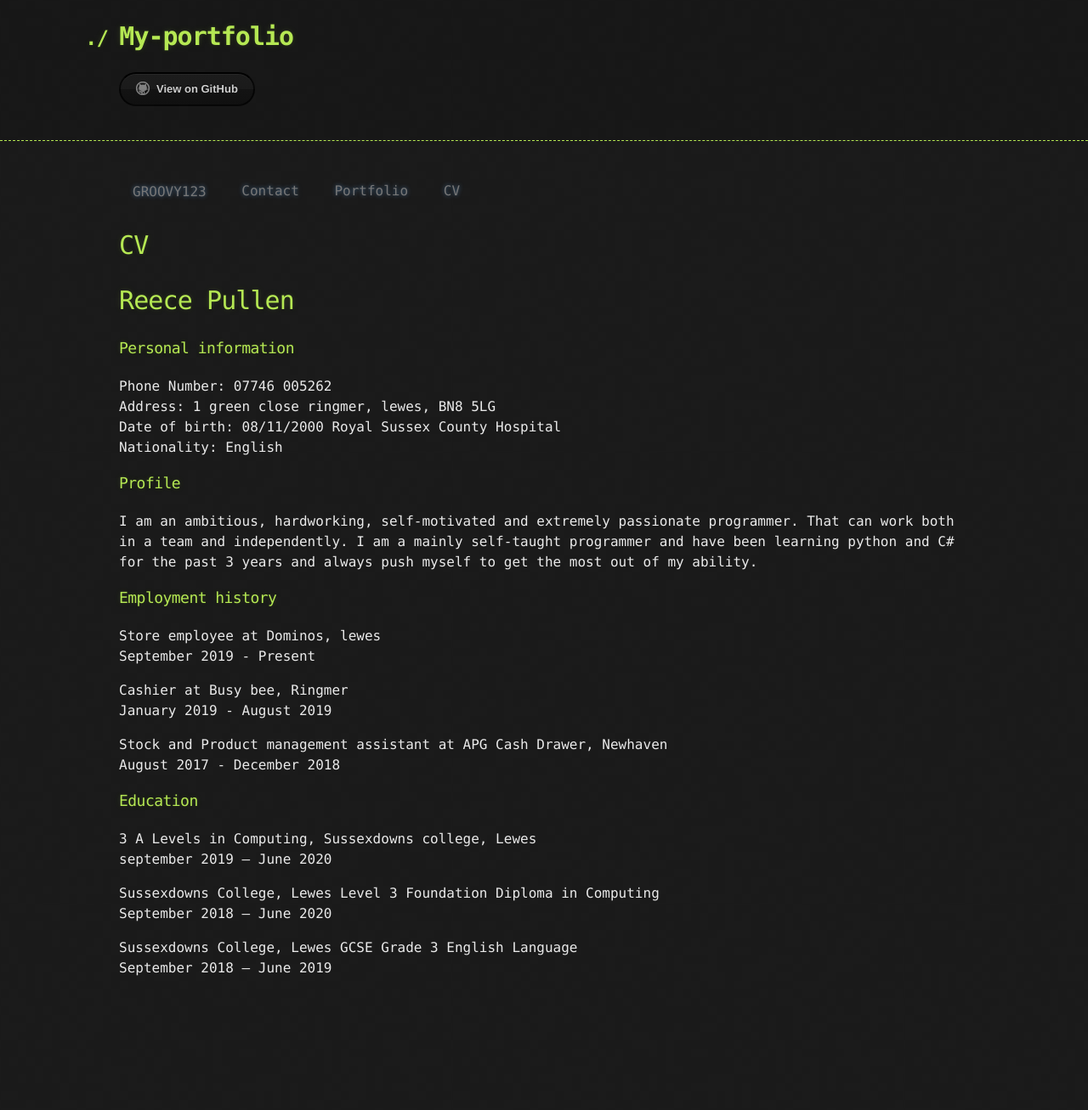
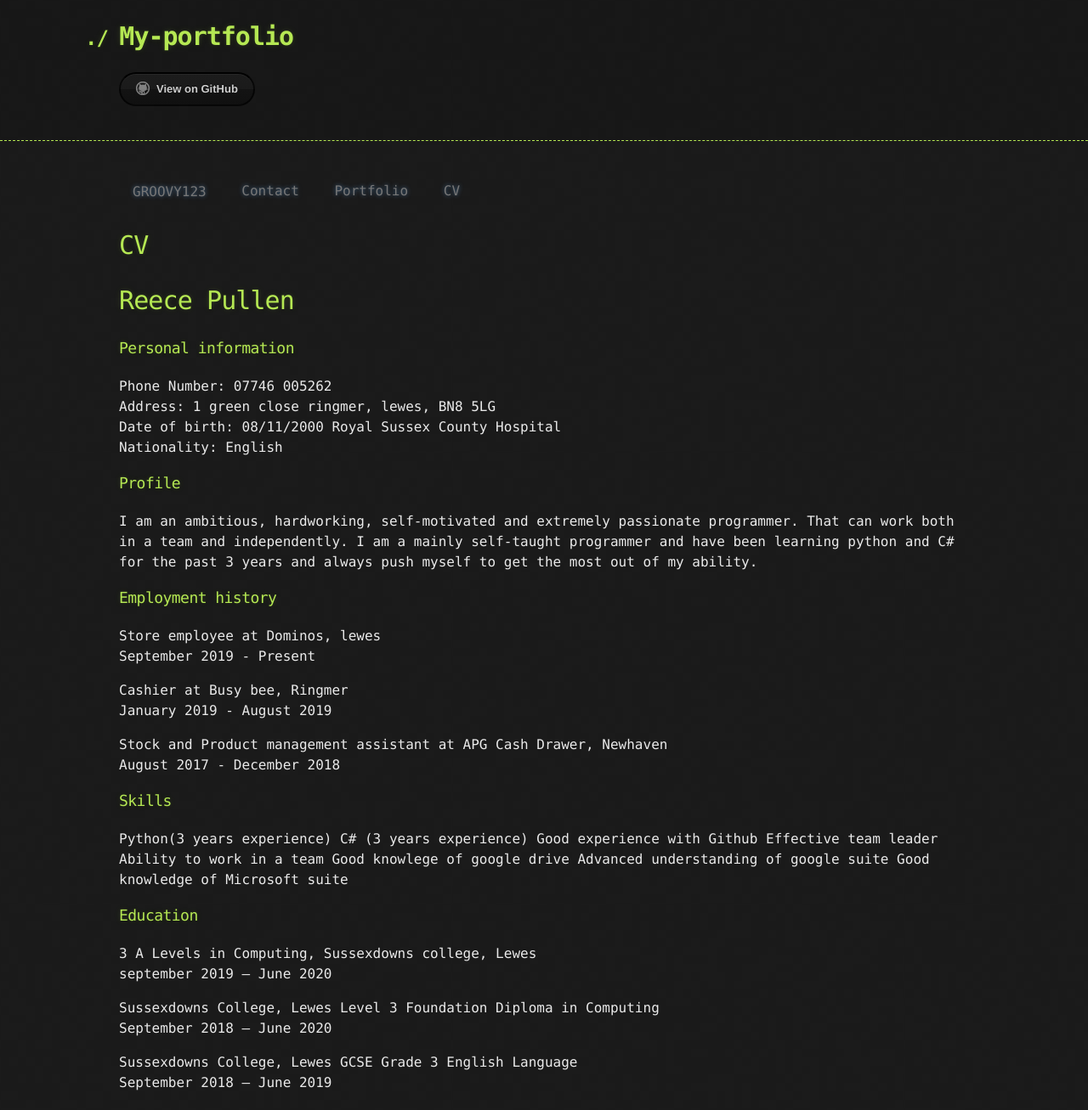
Before and after one commit to Grooovy123/My-portfolio, a Jekyll site: the page built from cv.md, in a window 1280 px wide. Shown: the whole page at 85% size. Built offline with Jekyll 4.4.1, drawn with Linux system fonts in a browser that asks for light colours; nearby versions of some CDN libraries; our own code applies the rules of GitHub Pages for plain Markdown files; the repository's description, which GitHub fills in, is left out; before the commit the page ends 1172 px from its top, so only the background shows below that.

Commit message:
Update cv.md

```diff
--- a/cv.md
+++ b/cv.md
@@ -20,6 +20,16 @@ January 2019 - August 2019
 Stock and Product management assistant at APG Cash Drawer, Newhaven<br>
 August 2017 - December 2018
 
+### Skills
+Python(3 years experience)
+C# (3 years experience)
+Good experience with Github
+Effective team leader
+Ability to work in a team
+Good knowlege of google drive
+Advanced understanding of google suite
+Good knowledge of Microsoft suite
+
 ### Education
 3 A Levels in Computing, Sussexdowns college, Lewes<br>
 september 2019 – June 2020
```
